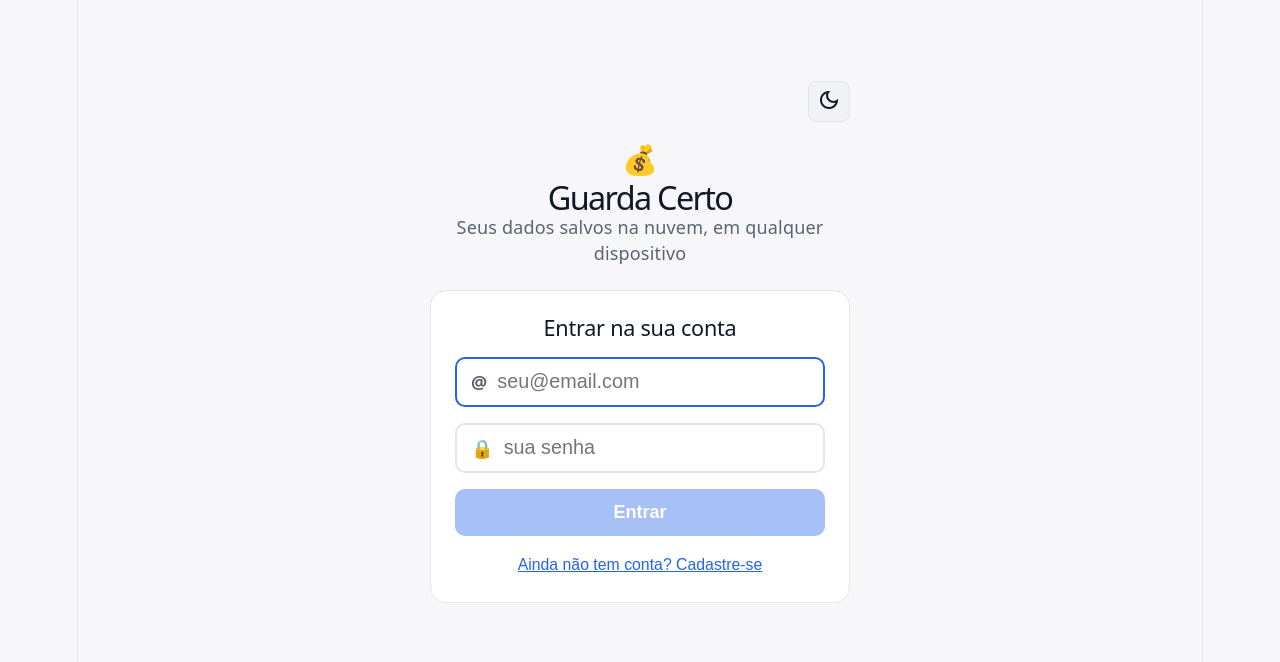
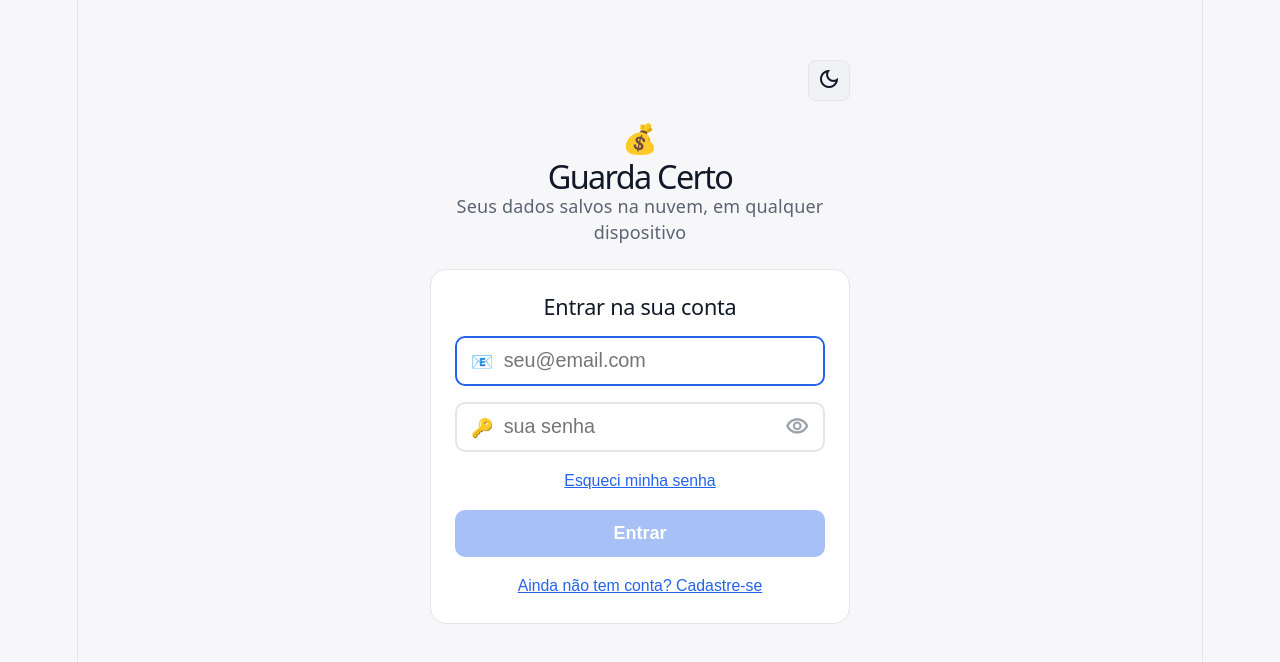
Before and after one commit to Carolinaribeirodacol/reserva-de-emergencia, a React (Vite) app: page / in a window 1280 px wide. Shown: the part 106-768 px from the top of the page. Built offline with nearby package versions, Linux system fonts and the light colour scheme; no server answers.

Commit message:
feat: dicas de senha, mostrar e esconder e redefinição de senha

```diff
--- a/src/App.css
+++ b/src/App.css
@@ -282,6 +282,20 @@
   font-size: 1.1rem;
   color: var(--text-h);
 }
+
+.btn-olho {
+  display: flex;
+  align-items: center;
+  background: none;
+  border: none;
+  padding: 0;
+  color: var(--text);
+  opacity: 0.6;
+  cursor: pointer;
+  transition: opacity 0.2s;
+}
+.btn-olho:hover { opacity: 1; }
+.btn-olho .material-symbols-outlined { font-size: 1.3rem; }
 
 /* ── Buttons ─────────────────────────────────────────── */
 .btn-primary {
--- a/src/App.tsx
+++ b/src/App.tsx
@@ -5,6 +5,7 @@ import { useSessao } from './hooks/useSessao';
 import { useTema, type Tema } from './hooks/useTema';
 import { useReserva, calcularMeta, gerarRecomendacao, limparCache } from './hooks/useReserva';
 import { Auth } from './components/Auth';
+import { RedefinirSenha } from './components/RedefinirSenha';
 import { Onboarding } from './components/Onboarding';
 import { BarraProgresso } from './components/BarraProgresso';
 import { PainelMeta } from './components/PainelMeta';
@@ -14,11 +15,21 @@ import { Anuncio } from './components/Anuncio';
 import { ThemeSwitch } from './components/ThemeSwitch';
 
 function App() {
-  const { sessao, carregando } = useSessao();
+  const { sessao, carregando, recuperandoSenha, concluirRecuperacao } = useSessao();
   const { tema, alternarTema } = useTema(sessao);
 
   if (carregando) {
     return <div className="tela-carregando">Carregando…</div>;
+  }
+
+  if (recuperandoSenha) {
+    return (
+      <RedefinirSenha
+        tema={tema}
+        onAlternarTema={alternarTema}
+        onConcluir={concluirRecuperacao}
+      />
+    );
   }
 
   if (!sessao) {
--- a/src/components/Auth.tsx
+++ b/src/components/Auth.tsx
@@ -1,6 +1,8 @@
 import { useState } from 'react';
 import { supabase } from '../lib/supabase';
 import { ThemeSwitch } from './ThemeSwitch';
+import { CampoSenha } from './CampoSenha';
+import { DICA_SENHA, senhaAtendeRequisitos, traduzirErroSenha } from '../helpers/senha';
 import type { Tema } from '../hooks/useTema';
 
 interface Props {
@@ -8,15 +10,15 @@ interface Props {
   onAlternarTema: () => void;
 }
 
-type Modo = 'entrar' | 'cadastrar';
+type Modo = 'entrar' | 'cadastrar' | 'recuperar';
 
-/** As mensagens do Supabase vêm em inglês; traduzimos as mais comuns. */
 function traduzirErro(mensagem: string): string {
   const m = mensagem.toLowerCase();
+  const erroSenha = traduzirErroSenha(m);
+  if (erroSenha) return erroSenha;
   if (m.includes('invalid login credentials')) return 'E-mail ou senha incorretos.';
   if (m.includes('email not confirmed')) return 'Confirme seu e-mail antes de entrar.';
   if (m.includes('user already registered')) return 'Esse e-mail já tem cadastro. Tente entrar.';
-  if (m.includes('password should be at least')) return 'A senha precisa de pelo menos 6 caracteres.';
   if (m.includes('unable to validate email')) return 'E-mail inválido.';
   if (m.includes('rate limit') || m.includes('too many')) return 'Muitas tentativas. Espere um pouco e tente de novo.';
   if (m.includes('failed to fetch')) return 'Sem conexão com o servidor. Verifique sua internet.';
@@ -31,7 +33,12 @@ export function Auth({ tema, onAlternarTema }: Props) {
   const [aviso, setAviso] = useState('');
   const [enviando, setEnviando] = useState(false);
 
-  const podeEnviar = email.includes('@') && senha.length >= 6 && !enviando;
+  const podeEnviar =
+    modo === 'recuperar'
+      ? email.includes('@') && !enviando
+      : modo === 'cadastrar'
+        ? email.includes('@') && senhaAtendeRequisitos(senha) && !enviando
+        : email.includes('@') && senha.length >= 6 && !enviando;
 
   async function enviar(e: React.FormEvent) {
   e.preventDefault();
@@ -41,6 +48,23 @@ export function Auth({ tema, onAlternarTema }: Props) {
   setEnviando(true);
   setErro('');
   setAviso('');
+
+  if (modo === 'recuperar') {
+    const { error } = await supabase.auth.resetPasswordForEmail(email.trim(), {
+      redirectTo: window.location.origin,
+    });
+
+    setEnviando(false);
+
+    if (error) {
+      setErro(traduzirErro(error.message));
+      return;
+    }
+
+    setAviso('Se esse e-mail tiver cadastro, enviamos um link para redefinir a senha.');
+    setModo('entrar');
+    return;
+  }
 
   const credenciais = {
     email: email.trim(),
@@ -90,6 +114,13 @@ export function Auth({ tema, onAlternarTema }: Props) {
     setAviso('');
   }
 
+  function irParaRecuperar() {
+    setModo('recuperar');
+    setSenha('');
+    setErro('');
+    setAviso('');
+  }
+
   return (
     <div className="auth">
       <div className="auth-topo">
@@ -103,10 +134,20 @@ export function Auth({ tema, onAlternarTema }: Props) {
       </div>
 
       <form className="onboarding-card" onSubmit={enviar}>
-        <h2>{modo === 'entrar' ? 'Entrar na sua conta' : 'Criar uma conta'}</h2>
+        <h2>
+          {modo === 'entrar'
+            ? 'Entrar na sua conta'
+            : modo === 'cadastrar'
+              ? 'Criar uma conta'
+              : 'Recuperar senha'}
+        </h2>
+
+        {modo === 'recuperar' && (
+          <p className="dica">Enviamos um link para você escolher uma senha nova.</p>
+        )}
 
         <div className="input-wrapper">
-          <span>@</span>
+          <span>📧</span>
           <input
             type="email"
             placeholder="seu@email.com"
@@ -117,33 +158,49 @@ export function Auth({ tema, onAlternarTema }: Props) {
           />
         </div>
 
-        <div className="input-wrapper">
-          <span>🔒</span>
-          <input
-            type="password"
+        {modo !== 'recuperar' && (
+          <CampoSenha
+            value={senha}
+            onChange={setSenha}
             placeholder="sua senha"
             autoComplete={modo === 'entrar' ? 'current-password' : 'new-password'}
-            value={senha}
-            onChange={e => setSenha(e.target.value)}
           />
-        </div>
+        )}
 
         {modo === 'cadastrar' && (
-          <p className="dica">Mínimo de 6 caracteres.</p>
+          <p className="dica">{DICA_SENHA}</p>
+        )}
+
+        {modo === 'entrar' && (
+          <button className="btn-link" type="button" onClick={irParaRecuperar}>
+            Esqueci minha senha
+          </button>
         )}
 
         {erro && <p className="mensagem-erro">{erro}</p>}
         {aviso && <p className="mensagem-aviso">{aviso}</p>}
 
         <button className="btn-primary" type="submit" disabled={!podeEnviar}>
-          {enviando ? 'Aguarde…' : modo === 'entrar' ? 'Entrar' : 'Criar conta'}
+          {enviando
+            ? 'Aguarde…'
+            : modo === 'entrar'
+              ? 'Entrar'
+              : modo === 'cadastrar'
+                ? 'Criar conta'
+                : 'Enviar link de recuperação'}
         </button>
 
-        <button className="btn-link" type="button" onClick={trocarModo}>
-          {modo === 'entrar'
-            ? 'Ainda não tem conta? Cadastre-se'
-            : 'Já tem conta? Entrar'}
-        </button>
+        {modo === 'recuperar' ? (
+          <button className="btn-link" type="button" onClick={() => { setModo('entrar'); setErro(''); setAviso(''); }}>
+            Voltar para entrar
+          </button>
+        ) : (
+          <button className="btn-link" type="button" onClick={trocarModo}>
+            {modo === 'entrar'
+              ? 'Ainda não tem conta? Cadastre-se'
+              : 'Já tem conta? Entrar'}
+          </button>
+        )}
       </form>
     </div>
   );
--- /dev/null
+++ b/src/components/CampoSenha.tsx
@@ -0,0 +1,38 @@
+import { useState } from 'react';
+
+interface Props {
+  value: string;
+  onChange: (valor: string) => void;
+  placeholder?: string;
+  autoComplete?: string;
+  autoFocus?: boolean;
+}
+
+export function CampoSenha({ value, onChange, placeholder, autoComplete, autoFocus }: Props) {
+  const [visivel, setVisivel] = useState(false);
+
+  return (
+    <div className="input-wrapper">
+      <span>🔑</span>
+      <input
+        type={visivel ? 'text' : 'password'}
+        placeholder={placeholder}
+        autoComplete={autoComplete}
+        value={value}
+        onChange={e => onChange(e.target.value)}
+        autoFocus={autoFocus}
+      />
+      <button
+        type="button"
+        className="btn-olho"
+        onClick={() => setVisivel(v => !v)}
+        aria-label={visivel ? 'Esconder senha' : 'Mostrar senha'}
+        title={visivel ? 'Esconder senha' : 'Mostrar senha'}
+      >
+        <span className="material-symbols-outlined">
+          {visivel ? 'visibility_off' : 'visibility'}
+        </span>
+      </button>
+    </div>
+  );
+}
--- /dev/null
+++ b/src/components/RedefinirSenha.tsx
@@ -0,0 +1,91 @@
+import { useState } from 'react';
+import { supabase } from '../lib/supabase';
+import { ThemeSwitch } from './ThemeSwitch';
+import { CampoSenha } from './CampoSenha';
+import { DICA_SENHA, senhaAtendeRequisitos, traduzirErroSenha } from '../helpers/senha';
+import type { Tema } from '../hooks/useTema';
+
+interface Props {
+  tema: Tema;
+  onAlternarTema: () => void;
+  onConcluir: () => void;
+}
+
+function traduzirErro(mensagem: string): string {
+  const m = mensagem.toLowerCase();
+  const erroSenha = traduzirErroSenha(m);
+  if (erroSenha) return erroSenha;
+  if (m.includes('should be different')) return 'A nova senha precisa ser diferente da atual.';
+  if (m.includes('failed to fetch')) return 'Sem conexão com o servidor. Verifique sua internet.';
+  return mensagem;
+}
+
+export function RedefinirSenha({ tema, onAlternarTema, onConcluir }: Props) {
+  const [senha, setSenha] = useState('');
+  const [confirmacao, setConfirmacao] = useState('');
+  const [erro, setErro] = useState('');
+  const [enviando, setEnviando] = useState(false);
+
+  const senhasConferem = senha === confirmacao;
+  const podeEnviar = senhaAtendeRequisitos(senha) && senhasConferem && !enviando;
+
+  async function enviar(e: React.FormEvent) {
+    e.preventDefault();
+    if (!podeEnviar) return;
+
+    setEnviando(true);
+    setErro('');
+
+    const { error } = await supabase.auth.updateUser({ password: senha });
+
+    setEnviando(false);
+
+    if (error) {
+      setErro(traduzirErro(error.message));
+      return;
+    }
+
+    onConcluir();
+  }
+
+  return (
+    <div className="auth">
+      <div className="auth-topo">
+        <ThemeSwitch tema={tema} onAlternar={onAlternarTema} />
+      </div>
+
+      <div className="onboarding-header">
+        <span className="logo">🔑</span>
+        <h1>Nova senha</h1>
+        <p>Escolha uma senha nova para a sua conta</p>
+      </div>
+
+      <form className="onboarding-card" onSubmit={enviar}>
+        <CampoSenha
+          value={senha}
+          onChange={setSenha}
+          placeholder="nova senha"
+          autoComplete="new-password"
+          autoFocus
+        />
+
+        <CampoSenha
+          value={confirmacao}
+          onChange={setConfirmacao}
+          placeholder="confirme a nova senha"
+          autoComplete="new-password"
+        />
+
+        {confirmacao && !senhasConferem && (
+          <p className="mensagem-erro">As senhas não são iguais.</p>
+        )}
+        {!confirmacao && <p className="dica">{DICA_SENHA}</p>}
+        {erro && <p className="mensagem-erro">{erro}</p>}
+
+        <button className="btn-primary" type="submit" disabled={!podeEnviar}>
+          {enviando ? 'Salvando…' : 'Salvar nova senha'}
+        </button>
+      </form>
+    </div>
+  );
+}
--- /dev/null
+++ b/src/helpers/senha.ts
@@ -0,0 +1,34 @@
+export const SENHA_MINIMA = 6;
+
+const TEM_MINUSCULA = /[a-z]/;
+const TEM_MAIUSCULA = /[A-Z]/;
+const TEM_NUMERO = /[0-9]/;
+const TEM_SIMBOLO = /[^A-Za-z0-9]/;
+
+export function senhaAtendeRequisitos(valor: string): boolean {
+  return (
+    valor.length >= SENHA_MINIMA &&
+    TEM_MINUSCULA.test(valor) &&
+    TEM_MAIUSCULA.test(valor) &&
+    TEM_NUMERO.test(valor) &&
+    TEM_SIMBOLO.test(valor)
+  );
+}
+
+export const DICA_SENHA =
+  `Mínimo de ${SENHA_MINIMA} caracteres, com letra maiúscula, minúscula, número e símbolo (ex: !@#$%).`;
+
+export function traduzirErroSenha(mensagemMinuscula: string): string | null {
+  const tamanho = mensagemMinuscula.match(/at least (\d+) character/);
+
+  if (mensagemMinuscula.includes('character of each')) {
+    const minimo = tamanho ? ` (mínimo de ${tamanho[1]} caracteres)` : '';
+    return `A senha precisa ter letra maiúscula, letra minúscula, número e símbolo${minimo}.`;
+  }
+
+  if (mensagemMinuscula.includes('password should be at least')) {
+    return `A senha precisa ter pelo menos ${tamanho?.[1] ?? SENHA_MINIMA} caracteres.`;
+  }
+
+  return null;
+}
--- a/src/hooks/useSessao.ts
+++ b/src/hooks/useSessao.ts
@@ -2,14 +2,10 @@ import { useEffect, useState } from 'react';
 import type { Session } from '@supabase/supabase-js';
 import { supabase } from '../lib/supabase';
 
-/**
- * Sessão do usuário logado. `carregando` cobre o intervalo entre o boot e a
- * resposta do getSession() — sem ele, a tela de login pisca antes da sessão
- * salva ser recuperada.
- */
 export function useSessao() {
   const [sessao, setSessao] = useState<Session | null>(null);
   const [carregando, setCarregando] = useState(true);
+  const [recuperandoSenha, setRecuperandoSenha] = useState(false);
 
   useEffect(() => {
     supabase.auth.getSession().then(({ data }) => {
@@ -17,13 +13,19 @@ export function useSessao() {
       setCarregando(false);
     });
 
-    const { data: sub } = supabase.auth.onAuthStateChange((_evento, novaSessao) => {
+    const { data: sub } = supabase.auth.onAuthStateChange((evento, novaSessao) => {
       setSessao(novaSessao);
       setCarregando(false);
+      if (evento === 'PASSWORD_RECOVERY') setRecuperandoSenha(true);
     });
 
     return () => sub.subscription.unsubscribe();
   }, []);
 
-  return { sessao, carregando };
+  return {
+    sessao,
+    carregando,
+    recuperandoSenha,
+    concluirRecuperacao: () => setRecuperandoSenha(false),
+  };
 }
```
Also changed, not shown: 1 other file (tests, documents, lock files or other folders).
